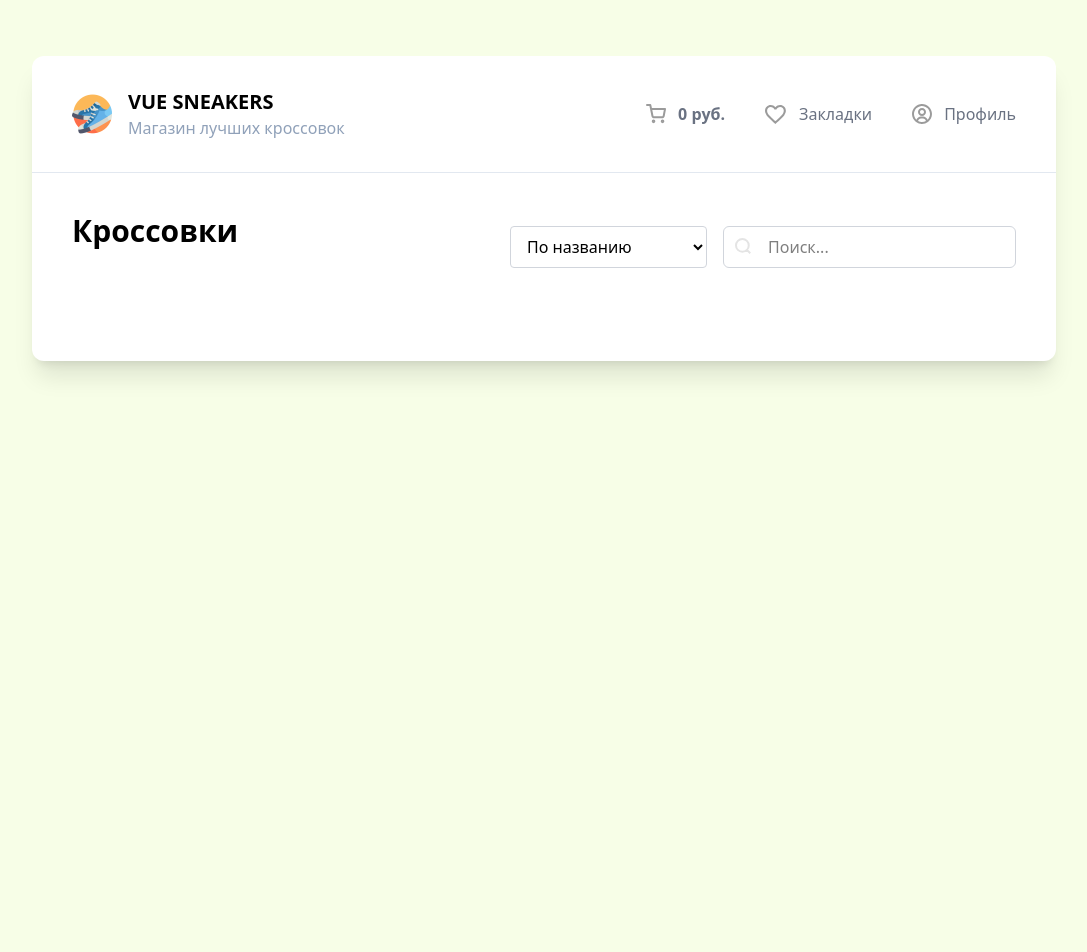
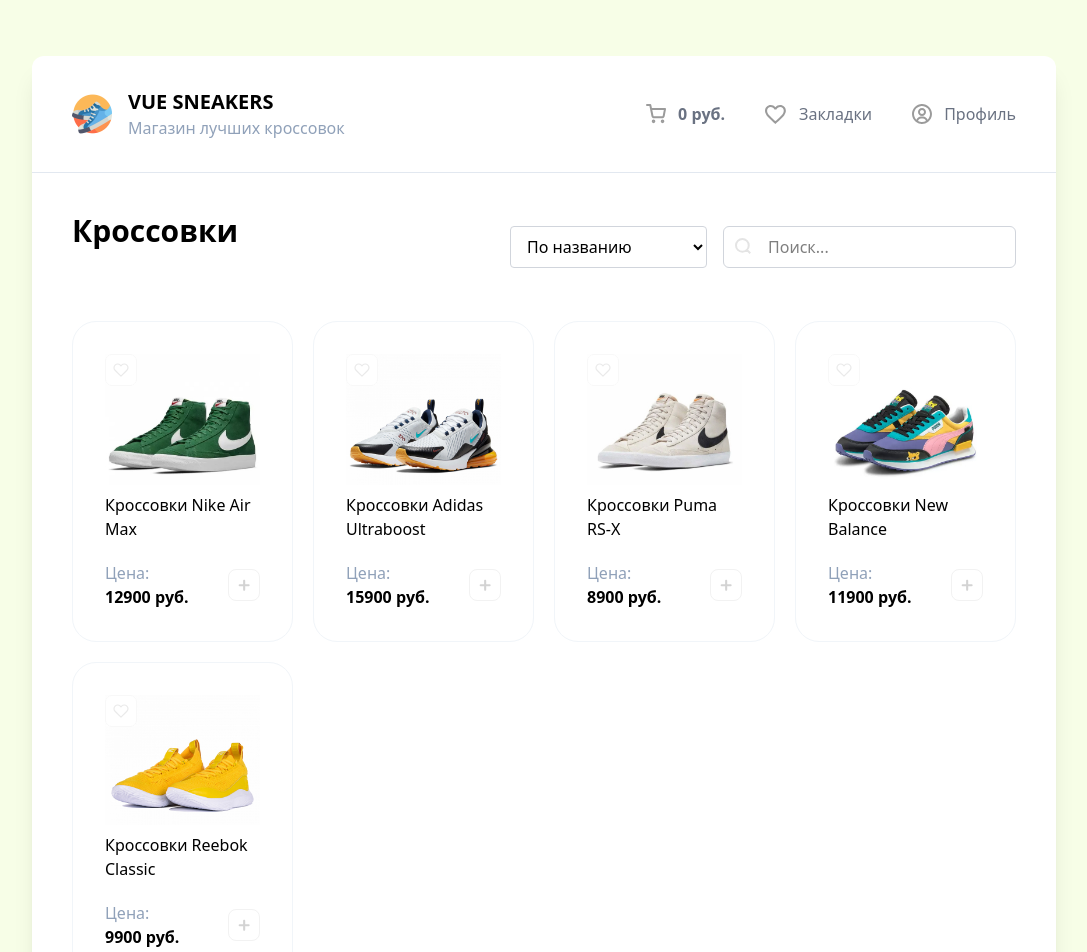
Before and after one commit to sn-cval/vue_sneakers, a Vue app: page / in a window 1280 px wide. Shown: the top 952 px of the page, without its empty margins (96-1183 px from the left). Before the commit the page ends 800 px from the top, so only its background shows below. Built offline with nearby package versions, Linux system fonts and the light colour scheme; no server answers.

Commit message:
Add fallback mock data and error handling for API issues

```diff
--- a/src/App.vue
+++ b/src/App.vue
@@ -10,7 +10,7 @@
 
 <script setup>
 import axios from 'axios'
-import { computed, provide, ref, watch } from 'vue'
+import { computed, provide, ref, watch, onMounted } from 'vue'
 
 import Header from './components/Header.vue'
 import Drawer from './components/Drawer.vue'
@@ -62,6 +62,12 @@
 
 // Корзина (end)
 
+onMounted(() => {
+  console.log('App mounted successfully')
+  console.log('Base URL:', import.meta.env.BASE_URL)
+  console.log('Mode:', import.meta.env.MODE)
+})
+
 // onMounted(
 //   fetch('https://d8767a27d59da728.mokky.dev/items')
 //     .then((res) => res.json())
--- a/src/pages/Home.vue
+++ b/src/pages/Home.vue
@@ -31,6 +31,55 @@
 import debounce from 'lodash.debounce'
 import CardList from '../components/CardList.vue'
 import { onMounted, reactive, ref, watch, inject } from 'vue'
+
+// Моковые данные для тестирования
+const mockItems = [
+  {
+    id: 1,
+    title: 'Кроссовки Nike Air Max',
+    price: 12900,
+    imageUrl: '/sneakers/sneakers-1.jpg',
+    isFavorite: false,
+    favoriteId: null,
+    isAdded: false,
+  },
+  {
+    id: 2,
+    title: 'Кроссовки Adidas Ultraboost',
+    price: 15900,
+    imageUrl: '/sneakers/sneakers-2.jpg',
+    isFavorite: false,
+    favoriteId: null,
+    isAdded: false,
+  },
+  {
+    id: 3,
+    title: 'Кроссовки Puma RS-X',
+    price: 8900,
+    imageUrl: '/sneakers/sneakers-3.jpg',
+    isFavorite: false,
+    favoriteId: null,
+    isAdded: false,
+  },
+  {
+    id: 4,
+    title: 'Кроссовки New Balance',
+    price: 11900,
+    imageUrl: '/sneakers/sneakers-4.jpg',
+    isFavorite: false,
+    favoriteId: null,
+    isAdded: false,
+  },
+  {
+    id: 5,
+    title: 'Кроссовки Reebok Classic',
+    price: 9900,
+    imageUrl: '/sneakers/sneakers-5.jpg',
+    isFavorite: false,
+    favoriteId: null,
+    isAdded: false,
+  },
+]
 
 const items = ref([])
 
@@ -77,7 +126,9 @@
       item.favoriteId = null
     }
   } catch (error) {
-    console.log(error)
+    console.log('Error with favorites:', error)
+    // Fallback для тестирования
+    item.isFavorite = !item.isFavorite
   }
 }
 
@@ -98,7 +149,7 @@
       }
     })
   } catch (error) {
-    console.log(error)
+    console.log('Error fetching favorites:', error)
   }
 }
 
@@ -122,7 +173,9 @@
       isAdded: false,
     }))
   } catch (error) {
-    console.log(error)
+    console.log('Error fetching items:', error)
+    // Используем моковые данные при ошибке
+    items.value = mockItems
   }
 }
 
@@ -130,8 +183,14 @@
   const localCart = localStorage.getItem('cart')
   cart.value = localCart ? JSON.parse(localCart) : []
 
-  await fetchItems()
-  await fetchFavorites()
+  // Сначала попробуем загрузить реальные данные
+  try {
+    await fetchItems()
+    await fetchFavorites()
+  } catch (error) {
+    console.log('Using mock data due to API error:', error)
+    items.value = mockItems
+  }
 
   items.value = items.value.map((item) => ({
     ...item,
```
Also changed, not shown: 3 other files (tests, documents, lock files or other folders).
